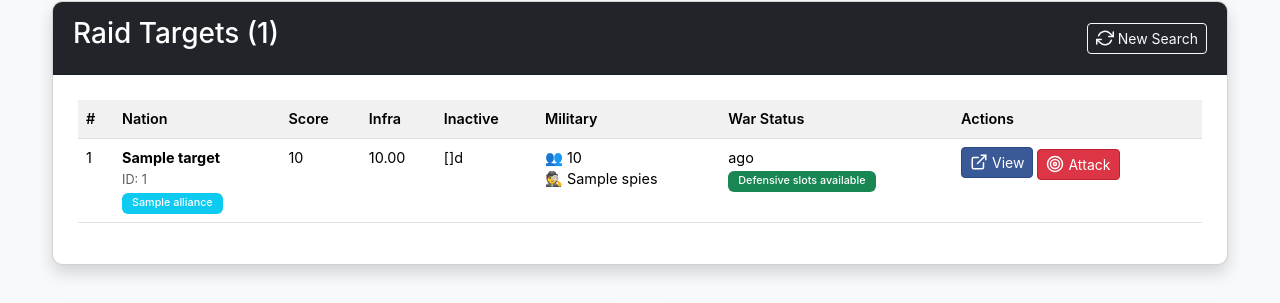
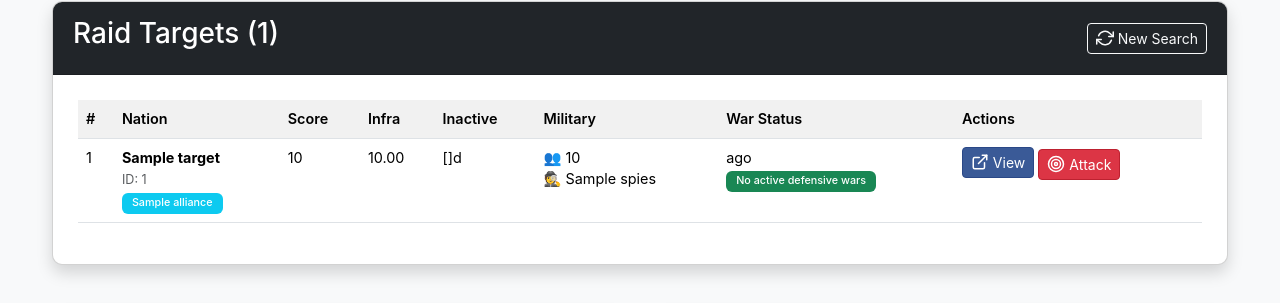
Before and after one commit to ekajogja/pnw-raid-recon, a Flask app: template templates/results.html in a window 1280 px wide. Shown: the part 860-1163 px from the top of the page. Run offline with Flask 3, Linux system fonts and the light colour scheme; the template is opened without the code that fills it: most values are stand-ins (such as "Sample title", 1, 10 or a date in 2020).

Commit message:
Improve target selection by filtering out nations with active defensive wars
Filter target nations with zero active defensive wars by modifying `has_active_war` in `filter.py` and updating the display message in `results.html`.

Replit-Commit-Author: Agent
Replit-Commit-Session-Id: 5d190797-3a3b-4c03-a44a-ff99631b41dc
Replit-Commit-Screenshot-Url: https://storage.googleapis.com/screenshot-production-us-central1/585b5ba2-302e-4830-806c-238d2b7d7233/6f5d2614-4542-4333-b787-19dbd881472b.jpg

```diff
--- a/templates/results.html
+++ b/templates/results.html
@@ -161,7 +161,7 @@
                                         </td>
                                         <td>
                                             {{ format_hours(target.hours_since_war) }} ago<br>
-                                            <span class="badge bg-success">Defensive slots available</span>
+                                            <span class="badge bg-success">No active defensive wars</span>
                                         </td>
                                         <td>
                                             <a href="https://politicsandwar.com/nation/id={{ target.id }}" target="_blank" class="btn btn-primary btn-sm mb-1">
```
Also changed, not shown: filter.py (+4 -4 lines).
